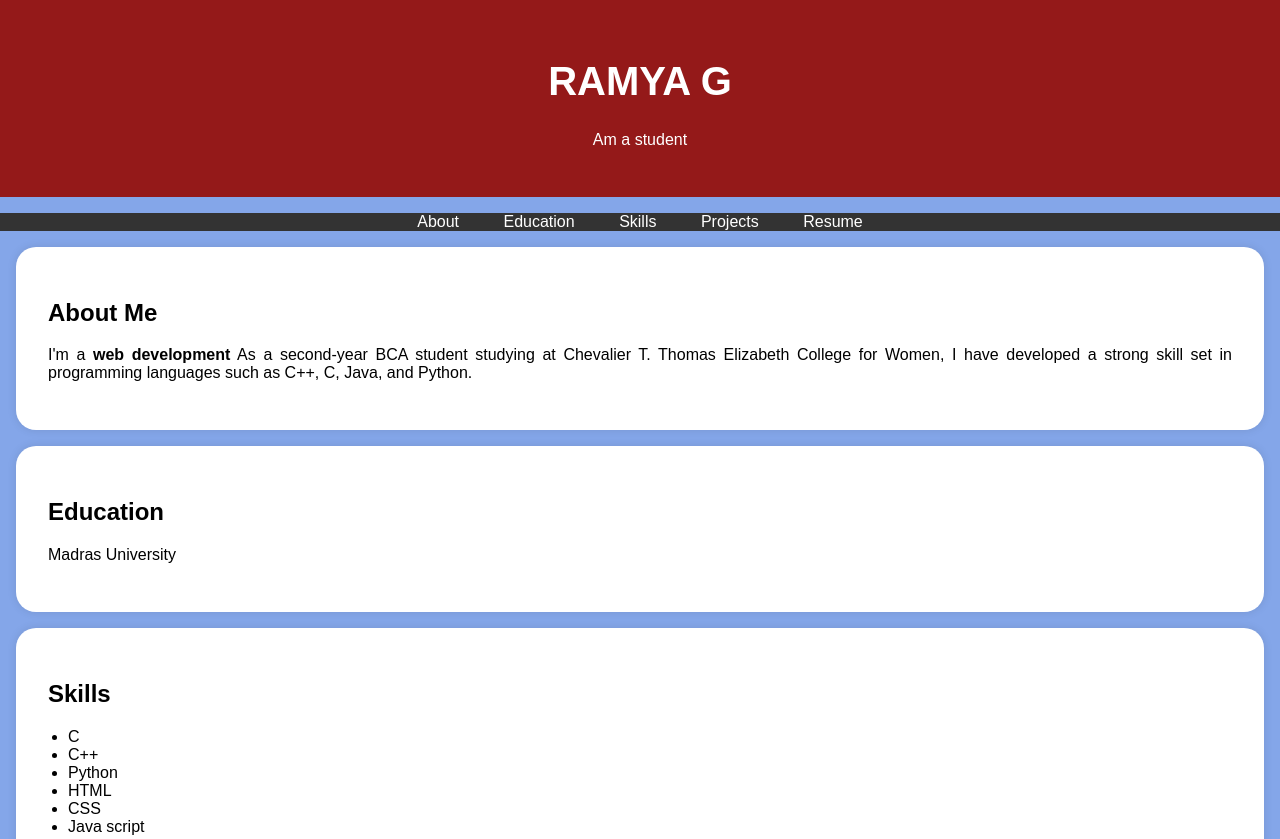
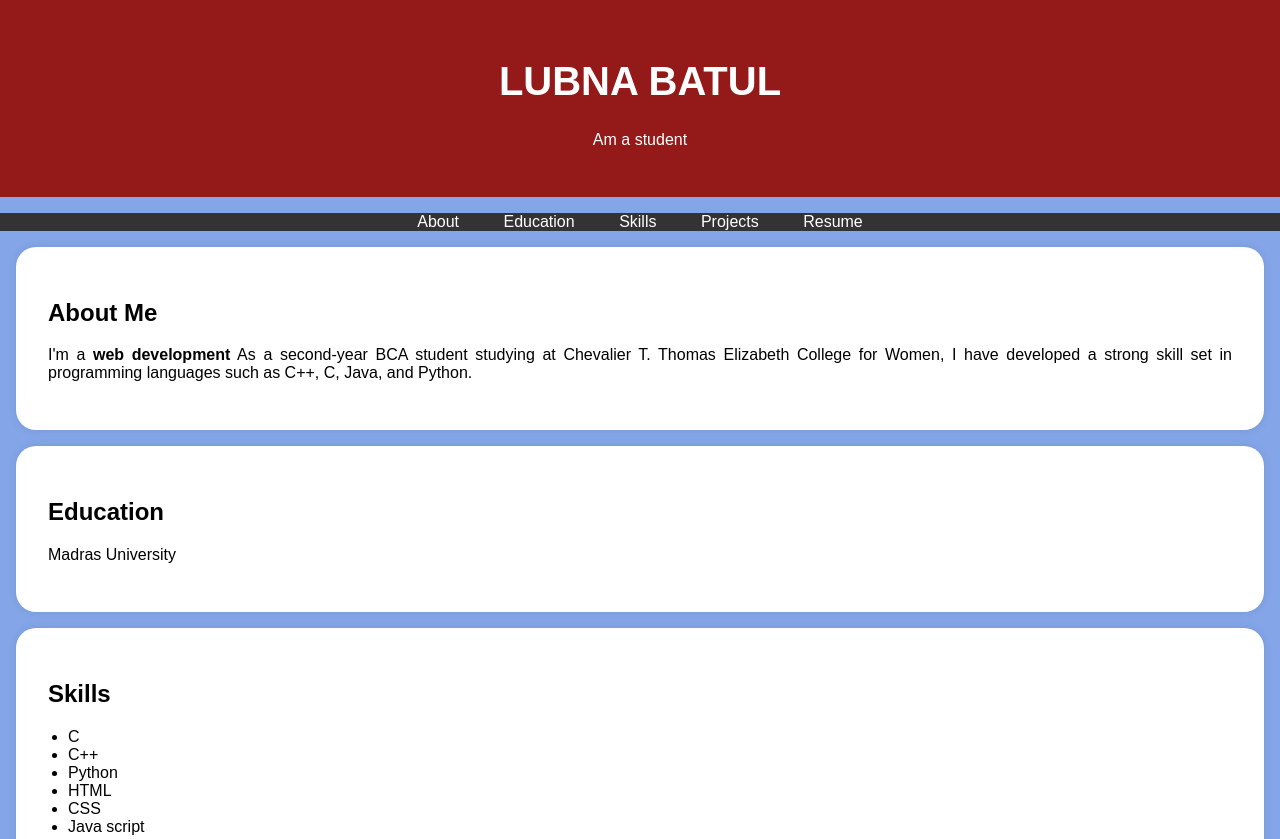
Before and after one commit to lubnabatul02/protfilio, a plain HTML site: page index.html in a window 1280 px wide. Shown: the top 839 px of the page. Drawn offline with Linux system fonts and the light colour scheme.

Commit message:
Update index.html

```diff
--- a/index.html
+++ b/index.html
@@ -96,7 +96,7 @@
         <div class="header-content">
             <!-- Add your profile picture here -->
            <!-- <img src="passport photo.jpg" alt="Your Profile Picture" class="profile-picture"> -->
-            <h1>RAMYA G</h1>
+            <h1>LUBNA BATUL</h1>
             <p>Am  a student</p>
         </div>
     </header>
```
